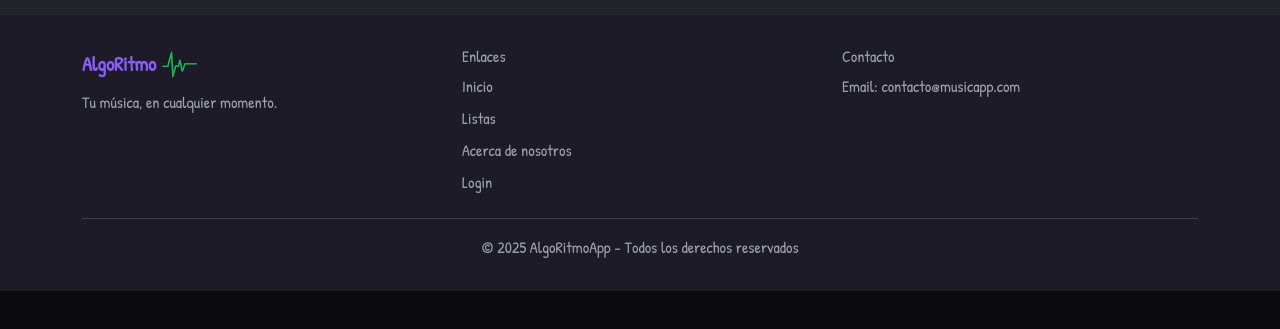
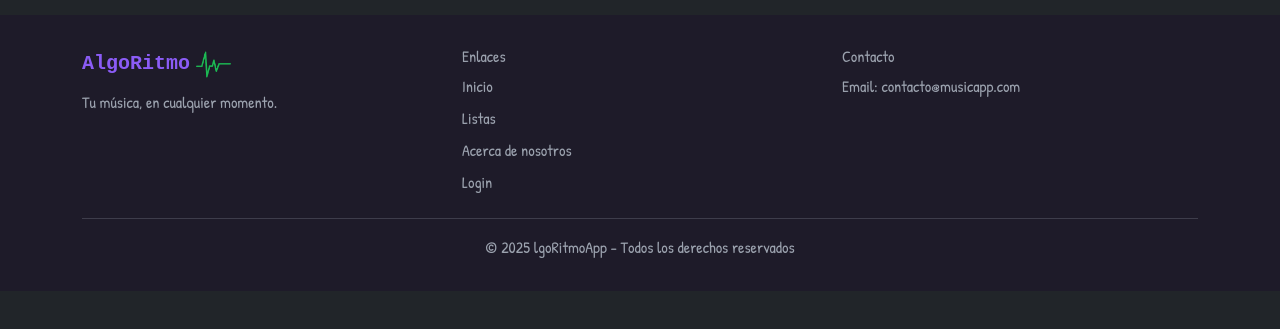
Before and after one commit to masheee/AlgoRitmo, a React (Vite) app: page / in a window 1280 px wide. Shown: the part 1331-1660 px from the top of the page. After the commit the page ends 1622 px from the top, so only its background shows below. Built offline with nearby package versions, Linux system fonts and the light colour scheme; a web font is replaced by a local one.

Commit message:
Le quite el margen inferior que habia en el footer, en la pag principal

```diff
--- a/src/App.jsx
+++ b/src/App.jsx
@@ -59,9 +59,12 @@ export default function AppLayout() {
         <Footer />
       </BrowserRouter>
 
-      <main style={{ padding: "2rem 0", flex: "1" }}>
+      <main>
         <Container></Container>
       </main>
     </>
   );
 }
+
+
+//      <main style={{ padding: "2rem 0", flex: "1" }}>
--- a/src/components/shared/Footer.jsx
+++ b/src/components/shared/Footer.jsx
@@ -9,7 +9,7 @@ const Footer = () => {
         <Row>
           {/* Sección 1: Marca */}
           <Col md={4}>
-            <h5 className="footer-brand">
+            <h5 className="footer-brand fuenteLogo">
               AlgoRitmo
               <img src="/logo.png" alt="AlgoRitmo Icon" className="footer-logo" />
             </h5>
@@ -48,8 +48,8 @@ const Footer = () => {
 
         <hr className="footer-divider" />
 
-        <p className="text-center footer-copy">
-          © 2025 AlgoRitmoApp - Todos los derechos reservados
+        <p lgoRitmoApp className="text-center footer-copy">
+          © 2025 lgoRitmoApp - Todos los derechos reservados
         </p>
       </Container>
     </footer>
```
